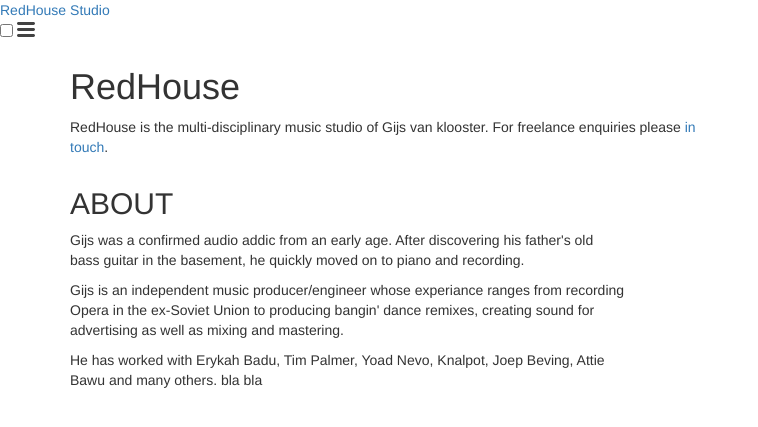
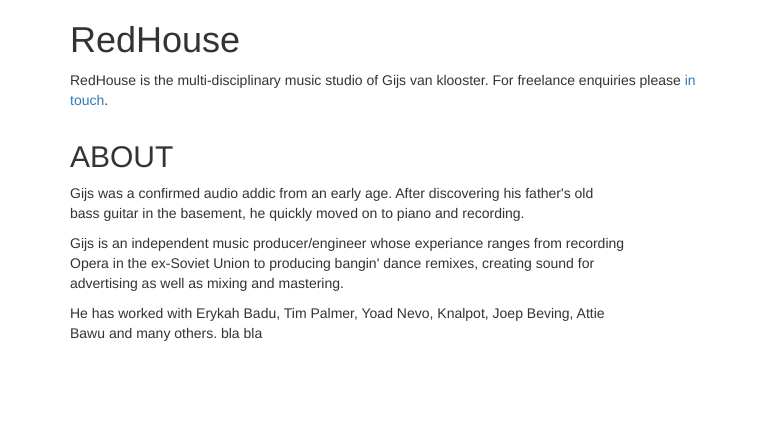
Before and after one commit to redhousestudio/redhousestudio.github.io, a Jekyll site: the page built from index.html, in a window 1280 px wide. Shown: the top 427 px of the page, without its empty margins (0-758 px from the left). Built offline with Jekyll 4.4.1, drawn with Linux system fonts in a browser that asks for light colours; nearby versions of some CDN libraries.

Commit message:
cleanup includes files

```diff
--- a/_includes/header.html
+++ /dev/null
@@ -1,32 +0,0 @@
-<header class="site-header" role="banner">
-
-  <div class="wrapper">
-    {% assign default_paths = site.pages | map: "path" %}
-    {% assign page_paths = site.header_pages | default: default_paths %}
-    <a class="site-title" rel="author" href="{{ "/" | relative_url }}">{{ site.title | escape }}</a>
-
-    {% if page_paths %}
-      <nav class="site-nav">
-        <input type="checkbox" id="nav-trigger" class="nav-trigger" />
-        <label for="nav-trigger">
-          <span class="menu-icon">
-            <svg viewBox="0 0 18 15" width="18px" height="15px">
-              <path fill="#424242" d="M18,1.484c0,0.82-0.665,1.484-1.484,1.484H1.484C0.665,2.969,0,2.304,0,1.484l0,0C0,0.665,0.665,0,1.484,0 h15.031C17.335,0,18,0.665,18,1.484L18,1.484z"/>
-              <path fill="#424242" d="M18,7.516C18,8.335,17.335,9,16.516,9H1.484C0.665,9,0,8.335,0,7.516l0,0c0-0.82,0.665-1.484,1.484-1.484 h15.031C17.335,6.031,18,6.696,18,7.516L18,7.516z"/>
-              <path fill="#424242" d="M18,13.516C18,14.335,17.335,15,16.516,15H1.484C0.665,15,0,14.335,0,13.516l0,0 c0-0.82,0.665-1.484,1.484-1.484h15.031C17.335,12.031,18,12.696,18,13.516L18,13.516z"/>
-            </svg>
-          </span>
-        </label>
-
-        <div class="trigger">
-          {% for path in page_paths %}
-            {% assign my_page = site.pages | where: "path", path | first %}
-            {% if my_page.title %}
-            <a class="page-link" href="{{ my_page.url | relative_url }}">{{ my_page.title | escape }}</a>
-            {% endif %}
-          {% endfor %}
-        </div>
-      </nav>
-    {% endif %}
-  </div>
-</header>
--- a/_layouts/default.html
+++ b/_layouts/default.html
@@ -4,17 +4,10 @@
   {% include head.html %}
 
   <body>
-
-    {% include header.html %}
-
-    <main class="page-content" aria-label="Content">
-      <div class="wrapper">
-        {{ content }}
-      </div>
-    </main>
-
-    {% include footer.html %}
-
+    <div class="wrapper">
+      {{ content }}
+      {% include footer.html %}
+    </div>
   </body>
 
 </html>
```
